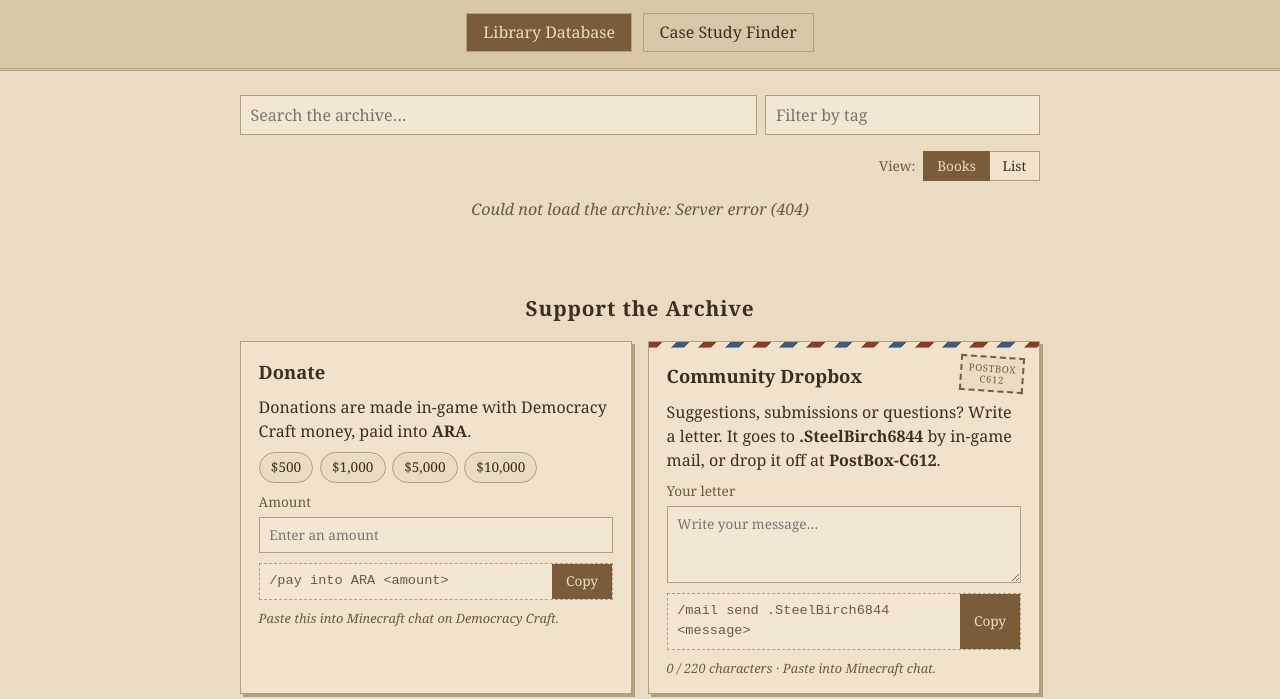
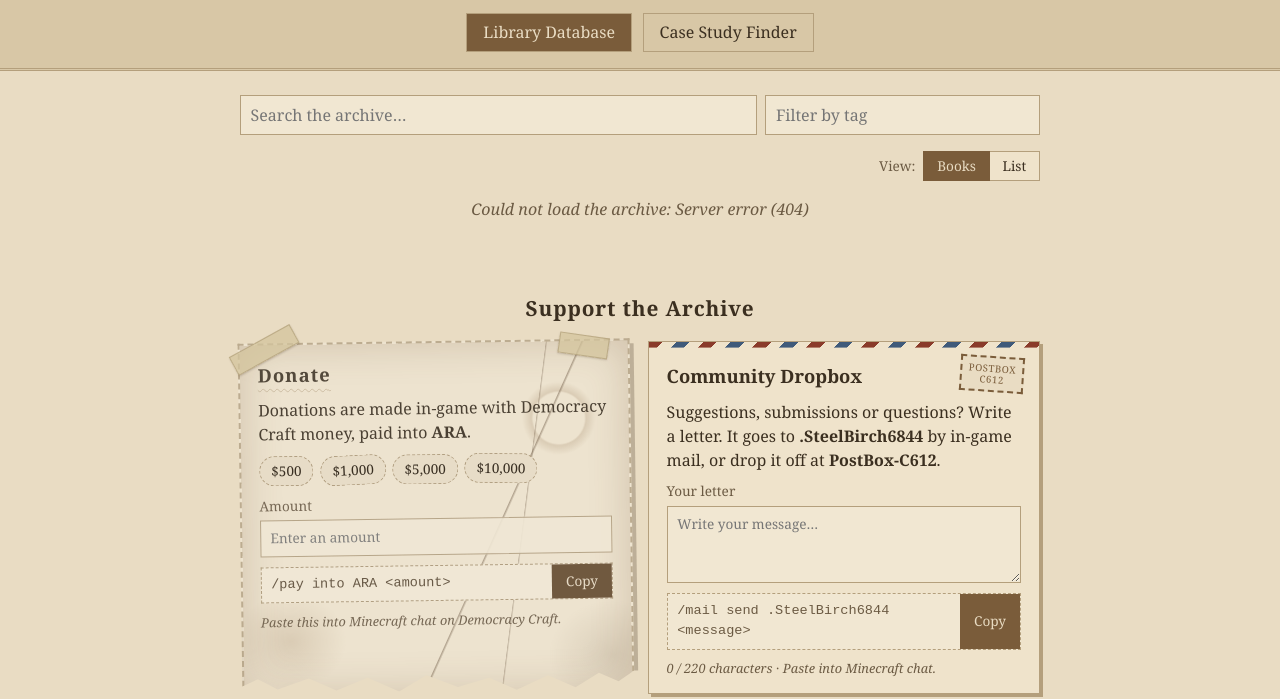
Before and after one commit to YasuooMakeBaltica/Student-Archive, a website: page public/index.html in a window 1280 px wide. Shown: the part 116-815 px from the top of the page. Drawn offline with Linux system fonts and the light colour scheme; no server answers.

Commit message:
Make the donation box look dilapidated

```diff
--- a/public/style.css
+++ b/public/style.css
@@ -400,3 +400,37 @@ select {
   color: var(--accent); border: 2px dashed var(--accent); padding: 0.3rem 0.4rem; background: var(--paper);
 }
 .mail-box h3 { padding-right: 4.5rem; }
+
+/* Dilapidated donation box: tilted, taped up, stained, cracked, with a torn bottom edge. */
+.donate-box {
+  --stain: rgba(120, 82, 40, 0.16);
+  transform: rotate(-0.8deg);
+  border: 2px dashed color-mix(in srgb, var(--rule) 80%, transparent);
+  box-shadow: 4px 5px 0 rgba(60, 40, 20, 0.25), inset 0 0 2.5rem rgba(110, 75, 35, 0.22);
+  background:
+    linear-gradient(115deg, transparent 62%, rgba(70, 45, 20, 0.35) 62.2%, transparent 62.6%) no-repeat,   /* crack */
+    linear-gradient(98deg, transparent 70%, rgba(70, 45, 20, 0.25) 70.15%, transparent 70.5%) no-repeat,
+    radial-gradient(circle at 82% 22%, transparent 1.6rem, var(--stain) 1.7rem, transparent 2.3rem),       /* mug ring */
+    radial-gradient(ellipse at 12% 85%, var(--stain), transparent 3.5rem),                                 /* water stain */
+    radial-gradient(ellipse at 95% 90%, rgba(80, 55, 25, 0.12), transparent 4rem),
+    var(--card);
+  clip-path: polygon(-6% -8%, 106% -8%, 106% 94%, 100% 94%, 96% 97%, 91% 94.5%, 85% 98.5%, 78% 95%, 70% 99%, 63% 95.5%, 55% 98%,
+    47% 94.5%, 40% 99%, 32% 95%, 24% 98.5%, 17% 95%, 9% 98%, 4% 95%, 0 97%, -6% 97%);
+  padding-bottom: 1.6rem;
+  filter: saturate(0.85);
+}
+.donate-box::before, .donate-box::after { /* scraps of tape holding it together */
+  content: ''; position: absolute; top: -0.35rem; width: 4.2rem; height: 1.2rem;
+  background: rgba(214, 196, 150, 0.75); border: 1px solid rgba(140, 115, 70, 0.35);
+  box-shadow: 0 1px 2px rgba(60, 40, 20, 0.2);
+}
+.donate-box::before { left: -0.6rem; transform: rotate(-28deg); }
+.donate-box::after { right: 1.2rem; transform: rotate(9deg); width: 3rem; }
+.donate-box h3 { letter-spacing: 0.06em; opacity: 0.85; text-decoration: underline wavy color-mix(in srgb, var(--rule) 60%, transparent) 1px; text-underline-offset: 0.35rem; }
+.donate-box p, .donate-box label { opacity: 0.9; }
+.donate-box .amount-picks button { border-style: dashed; }
+.donate-box .amount-picks button:nth-child(2) { transform: rotate(-2deg); }
+.donate-box .amount-picks button:nth-child(4) { transform: rotate(1.5deg); }
+.donate-box .copy-btn { background: color-mix(in srgb, var(--accent) 80%, #5a4a3a); }
+:root[data-theme="dark"] .donate-box { --stain: rgba(0, 0, 0, 0.28); }
+:root[data-theme="dark"] .donate-box::before, :root[data-theme="dark"] .donate-box::after { background: rgba(120, 104, 70, 0.6); }
```
Also changed, not shown: $S/support-full-dark.png (added), $S/support-full-phone.png (added), $S/support-full-wide.png (added).
